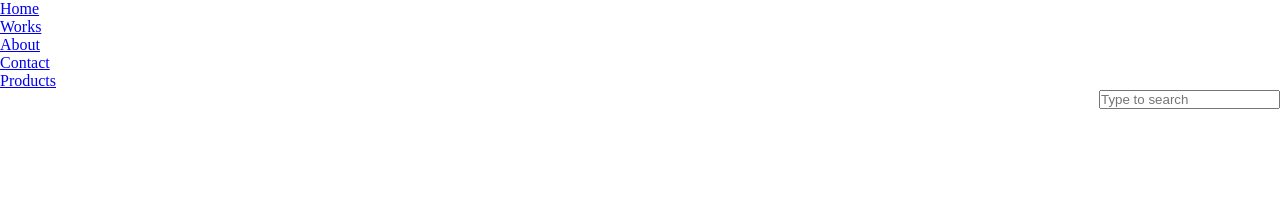
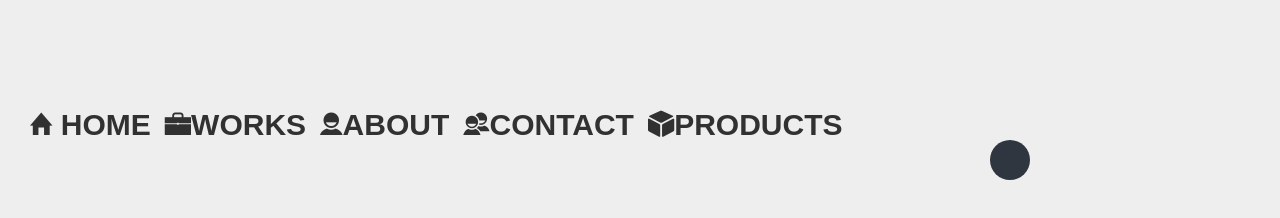
Before and after one commit to denuthapa/new-one, a plain HTML site: page index.html in a window 1280 px wide. Drawn offline with nearby package versions, Linux system fonts and the light colour scheme.

Commit message:
Update styles.css

```diff
--- a/styles.css
+++ b/styles.css
@@ -1,17 +1,86 @@
-* {
-  margin:0px;
-  padding:0px;
+@import "http://code.ionicframework.com/ionicons/2.0.1/css/ionicons.min.css";
+body{
+	margin: 0;
+	padding: 0;
+	background: #eee;
+	background-color: #eee;
+
 }
+#menu{
+	margin: 0;
+	padding: 0;
+	margin-top: 100px;
+}
+#menu li{
+	list-style: none;
+	display: inline-block;
+}
+#menu li a{
+	right: 15px;
+	text-decoration: none;
+	position: relative;
+	color: #313131;
+	font-size: 30px;
+	font-weight: 700;
+	font-family: sans-serif;
+    display: block;
+    overflow: hidden;
+    transition: 0.7s all;
+    padding: 8px 5px;
+    text-transform: uppercase;
 
-#octocat {
-  display: block;
-  width:384px;
-  margin: 50px auto;
 }
+#menu li a:before{
+	content: '';
+	width: 60px;
+	position: absolute;
+	border-bottom: 8px solid #313131;
+	bottom: 0;
+	right: 350px;
+	transition: 0.7s all;
 
-p {
-  display: block;
-  width: 400px;
-  margin: 50px auto;
-  font: 30px Monaco,"Courier New","DejaVu Sans Mono","Bitstream Vera Sans Mono",monospace;
 }
+#menu li a:hover:before{
+	right: 0;
+
+}
+.search-box{
+	text-align: right;
+	position: absolute;
+	top: 160px;
+	right: 230px;
+	transform: translate(-50%,-50%);
+	background: #2f3640;
+	height: 20px;
+	border-radius: 20px;
+	padding: 10px;
+}
+.search-box:hover> .search-txt{
+	width: 80px;
+	padding: 0 6px;
+	float: right;
+	padding-right: 100px;
+}
+.search-btn{
+	color: #e84118;
+	float: right;
+	width: 20px;
+	height: 20px;
+	border-radius: 50%;
+	background: #2f3640;
+	display: flex;
+	justify-content: center;
+	align-items: center;
+
+}
+.search-txt{
+	border: none;
+	background: none;
+	outline: none;
+	float: right;
+	padding: 0;
+	color: white;
+	font-size: 15px;
+	transition: 2s;
+	line-height: 20px;
+	width: 0px;
```
